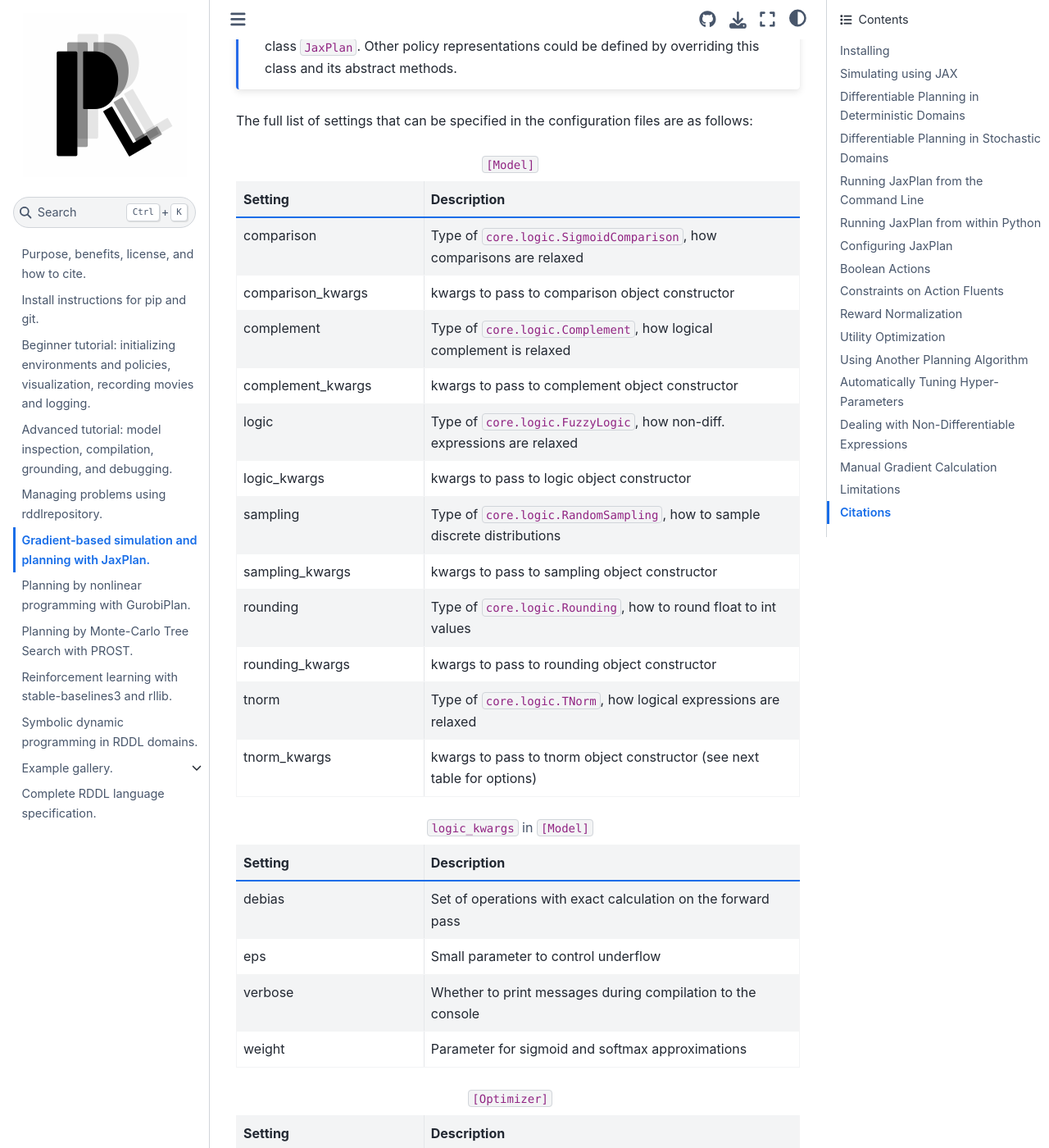
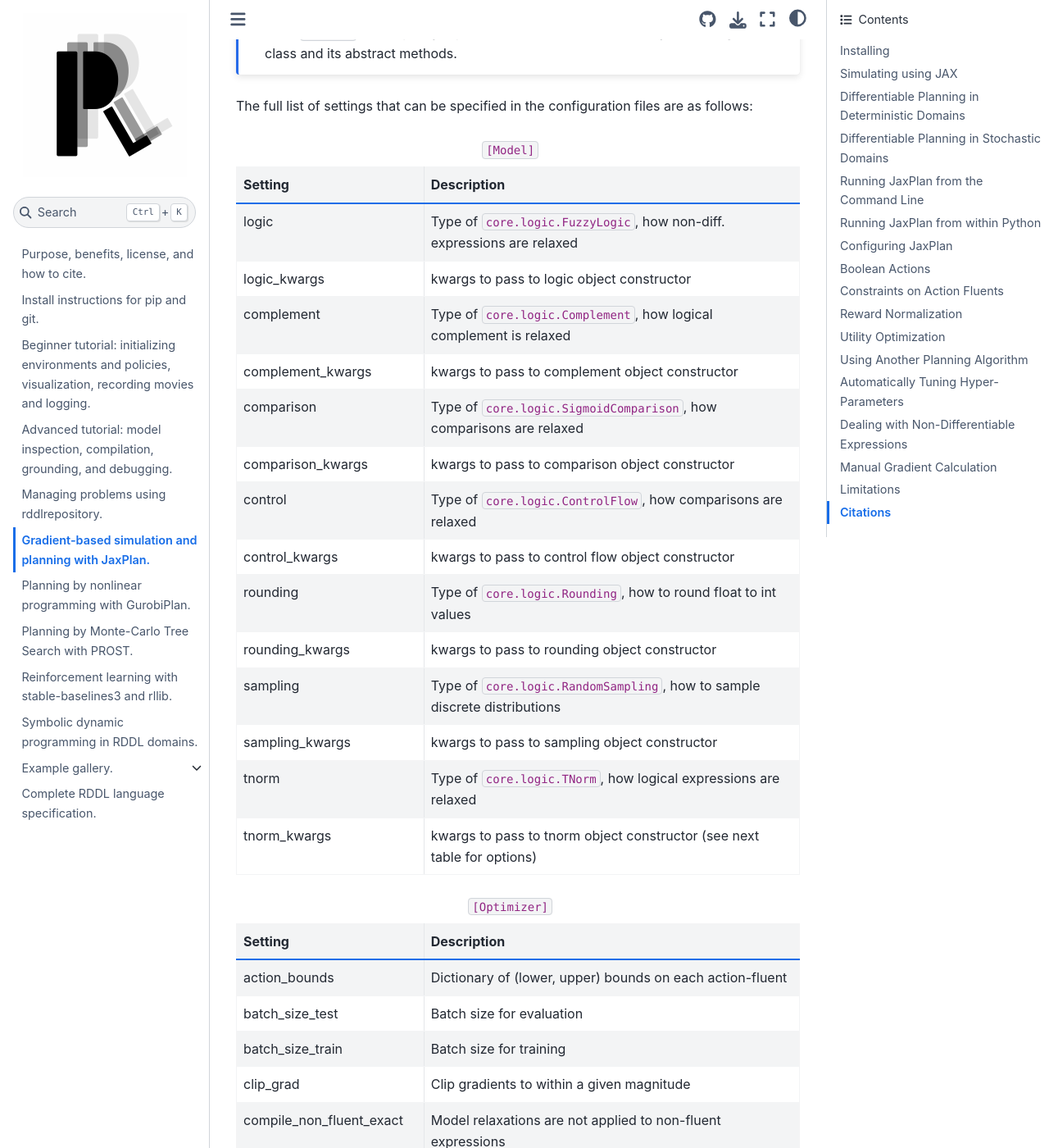
Before and after one commit to pyrddlgym-project/pyRDDLGym, a Sphinx documentation site: the page built from docs/jax.rst, in a window 1280 px wide and 1400 px high, scrolled down 6176 px. Shown: the whole window at 82% size. Built offline with Sphinx 7.4.7 and the Sphinx Book theme 1.1.4, drawn with Linux system fonts in a browser that asks for light colours; pages that are not in the unit, such as notebooks, are missing from menus; some of the changed text lies outside the part shown.

Commit message:
Update jax.rst

```diff
--- a/docs/jax.rst
+++ b/docs/jax.rst
@@ -168,7 +168,6 @@ of a problem to an optimization problem:
 
     # evaluate the planner
     controller.evaluate(env, episodes=1, verbose=True, render=True)
-
     env.close()
 
 Here, we have used an open-loop controller.
@@ -202,9 +201,9 @@ Below is the basic structure of a configuration file for straight-line planning:
 
     [Model]
     logic='FuzzyLogic'
-    logic_kwargs={'weight': 20}
-    tnorm='ProductTNorm'
-    tnorm_kwargs={}
+    comparison_kwargs={'weight': 20}
+    rounding_kwargs={'weight': 20}
+    control_kwargs={'weight': 20}
 
     [Optimizer]
     method='JaxStraightLinePlan'
@@ -267,46 +266,34 @@ The full list of settings that can be specified in the configuration files are a
 
    * - Setting
      - Description
+   * - logic
+     - Type of ``core.logic.FuzzyLogic``, how non-diff. expressions are relaxed
+   * - logic_kwargs
+     - kwargs to pass to logic object constructor
+   * - complement
+     - Type of ``core.logic.Complement``, how logical complement is relaxed
+   * - complement_kwargs
+     - kwargs to pass to complement object constructor
    * - comparison
      - Type of ``core.logic.SigmoidComparison``, how comparisons are relaxed
    * - comparison_kwargs
      - kwargs to pass to comparison object constructor
-   * - complement
-     - Type of ``core.logic.Complement``, how logical complement is relaxed
-   * - complement_kwargs
-     - kwargs to pass to complement object constructor
-   * - logic
-     - Type of ``core.logic.FuzzyLogic``, how non-diff. expressions are relaxed
-   * - logic_kwargs
-     - kwargs to pass to logic object constructor
+   * - control
+     - Type of ``core.logic.ControlFlow``, how comparisons are relaxed
+   * - control_kwargs
+     - kwargs to pass to control flow object constructor
+   * - rounding
+     - Type of ``core.logic.Rounding``, how to round float to int values
+   * - rounding_kwargs
+     - kwargs to pass to rounding object constructor
    * - sampling
      - Type of ``core.logic.RandomSampling``, how to sample discrete distributions
    * - sampling_kwargs
      - kwargs to pass to sampling object constructor
-   * - rounding
-     - Type of ``core.logic.Rounding``, how to round float to int values
-   * - rounding_kwargs
-     - kwargs to pass to rounding object constructor
    * - tnorm
      - Type of ``core.logic.TNorm``, how logical expressions are relaxed
    * - tnorm_kwargs
      - kwargs to pass to tnorm object constructor (see next table for options)
-
-
-.. list-table:: ``logic_kwargs`` in ``[Model]``
-   :widths: 40 80
-   :header-rows: 1
-
-   * - Setting
-     - Description
-   * - debias
-     - Set of operations with exact calculation on the forward pass
-   * - eps
-     - Small parameter to control underflow
-   * - verbose
-     - Whether to print messages during compilation to the console
-   * - weight
-     - Parameter for sigmoid and softmax approximations
 
 
 .. list-table:: ``[Optimizer]``
@@ -323,26 +310,26 @@ The full list of settings that can be specified in the configuration files are a
      - Batch size for training
    * - clip_grad
      - Clip gradients to within a given magnitude
-   * - noise_grad_eta
-     - Scale of the gradient noise variance
-   * - noise_grad_gamma
-     - Decay rate of the gradient noise variance
    * - compile_non_fluent_exact
      - Model relaxations are not applied to non-fluent expressions
    * - cpfs_without_grad
      - A set of CPFs that do not allow gradients to flow through them
+   * - line_search_kwargs
+     - Arguments for zoom line search to apply after optimizer
    * - method
      - Type of ``core.planner.JaxPlan``, specifies the policy class
    * - method_kwargs
      - kwargs to pass to policy constructor (see next two tables for options)
+   * - noise_kwargs
+     - Arguments for gradient noise: ``noise_grad_eta``, ``noise_grad_gamma`` and ``seed``
    * - optimizer
      - Name of optimizer from optax to use
    * - optimizer_kwargs
-     - kwargs to pass to optimizer constructor
+     - kwargs to pass to optimizer constructor, i.e. ``learning_rate``
    * - rollout_horizon
      - Rollout horizon of the computation graph
    * - use64bit
-     - Whether to use 64 bit precision, instead of the default 32
+     - Whether to use 64 bit precision instead of 32
    * - use_symlog_reward
      - Whether to apply the symlog transform to the immediate reward
    * - utility
@@ -406,16 +393,14 @@ The full list of settings that can be specified in the configuration files are a
 
    * - Setting
      - Description
+   * - dashboard
+     - Whether to display training results in a dashboard
    * - epochs
      - Maximum number of iterations of gradient descent
    * - key
      - An integer to seed the RNG with for reproducibility
    * - model_params
      - Dictionary of hyper-parameter values to pass to the model relaxation
-   * - plot_kwargs
-     - kwargs to pass to plan visualizer constructor (see next table for options)
-   * - plot_step
-     - How often to update the plan visualizer
    * - policy_hyperparams
      - Dictionary of hyper-parameter values to pass to the policy
    * - print_progress
@@ -431,17 +416,6 @@ The full list of settings that can be specified in the configuration files are a
    * - train_seconds
      - Maximum seconds to train for
 
-
-.. list-table:: ``plot_kwargs`` in ``[Training]``
-   :widths: 40 80
-   :header-rows: 1
-
-   * - Setting
-     - Description
-   * - show_action
-     - Whether to plot the average actions of the policy
-   * - show_violin
-     - Whether to plot the return distribution
 
 
 Boolean Actions
```
